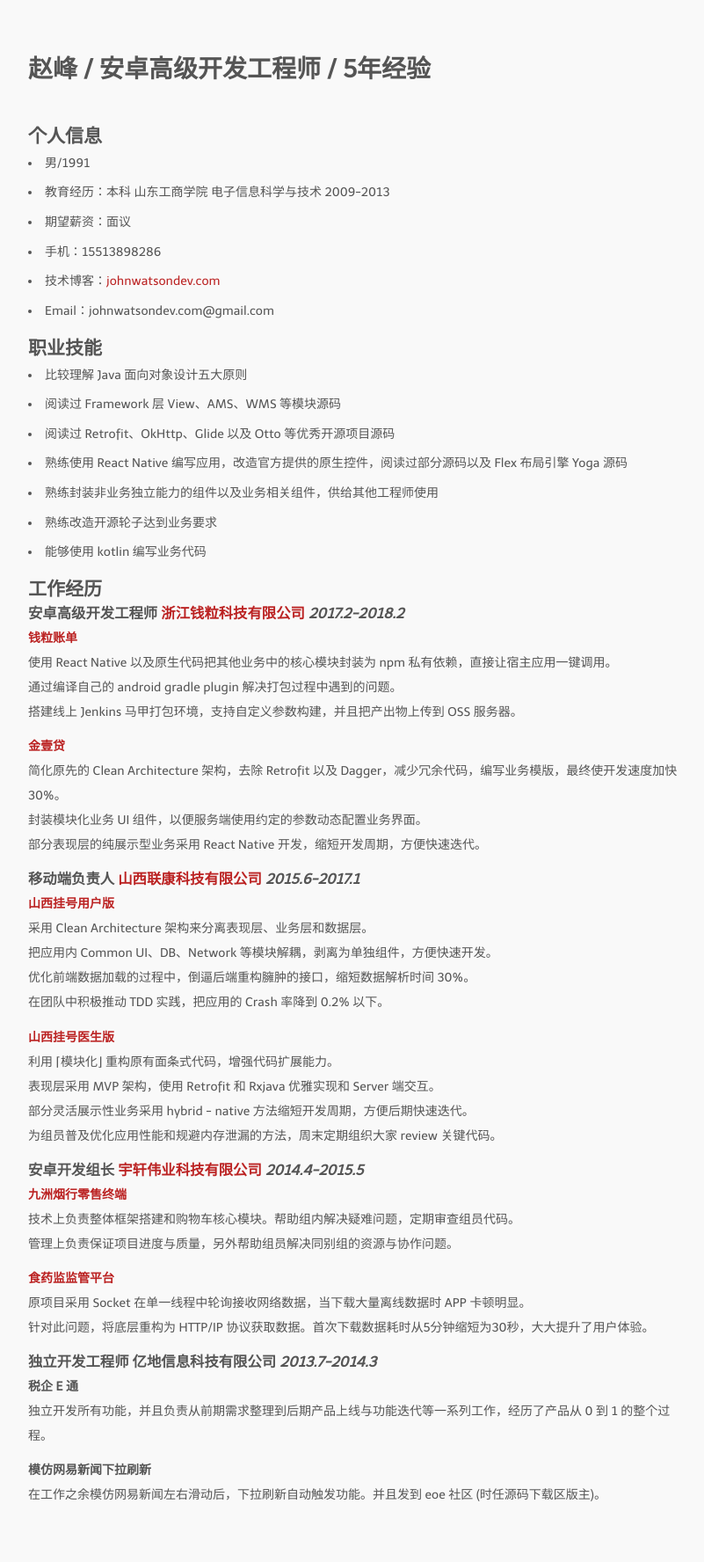
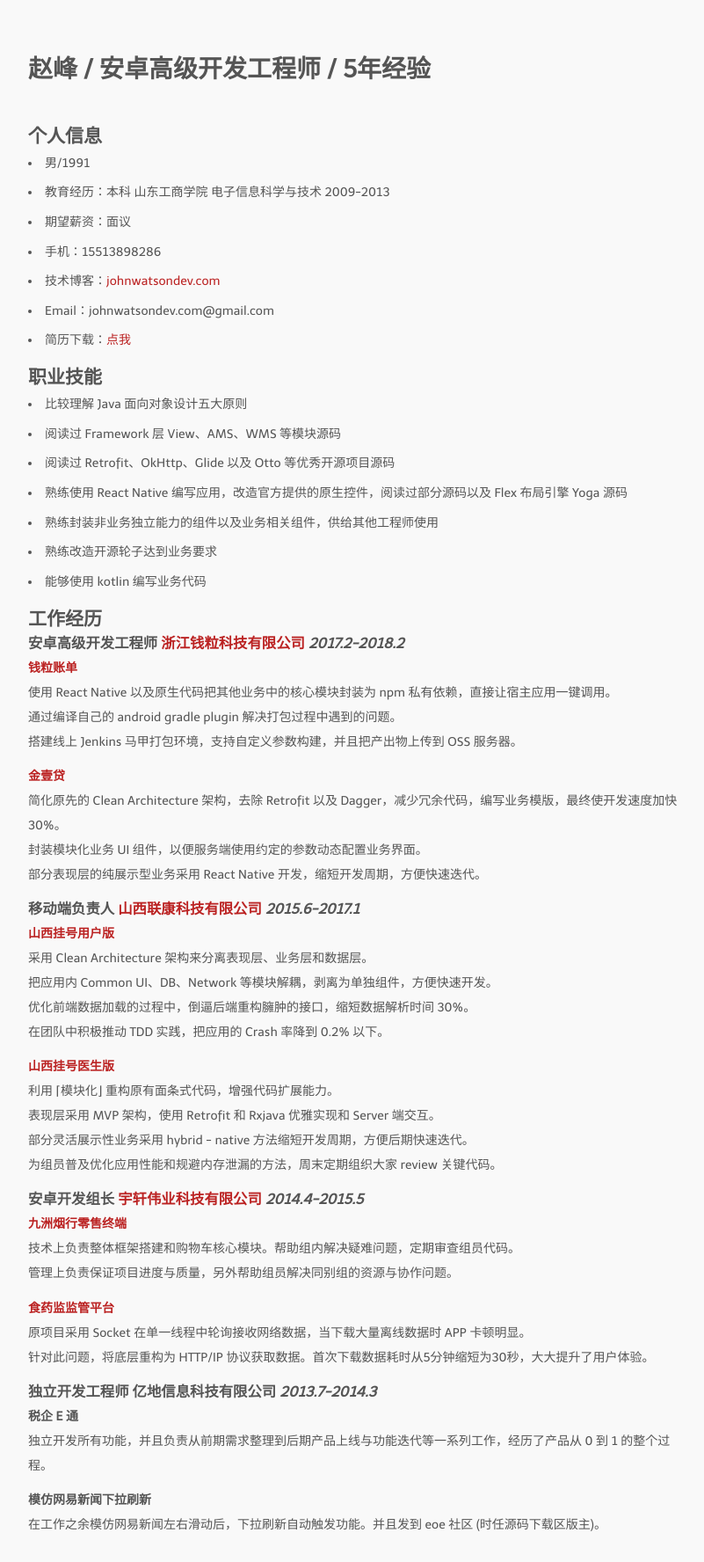
Before and after one commit to johnwatsondev/johnwatsondev.github.io, a Jekyll site: the page built from mycv.md, in a window 1280 px wide. Shown: the whole page at 88% size, without its empty margins (233-1034 px from the left). Built offline with Jekyll 4.4.1, drawn with Linux system fonts in a browser that asks for light colours; nearby versions of some CDN libraries; some web fonts are replaced; before the commit the page ends 1742 px from its top, so only the background shows below that.

Commit message:
Add: pdf link in my cv page

```diff
--- a/mycv.md
+++ b/mycv.md
@@ -13,6 +13,7 @@ permalink: /mycv
  - 手机：15513898286
  - 技术博客：[johnwatsondev.com](http://johnwatsondev.com)
  - Email：johnwatsondev.com@gmail.com
+ - 简历下载：[点我]({{ site.url }}/assets/赵峰-安卓高级开发-5年.pdf)
 
 ## 职业技能
 
```
Also changed, not shown: 1 other file.
